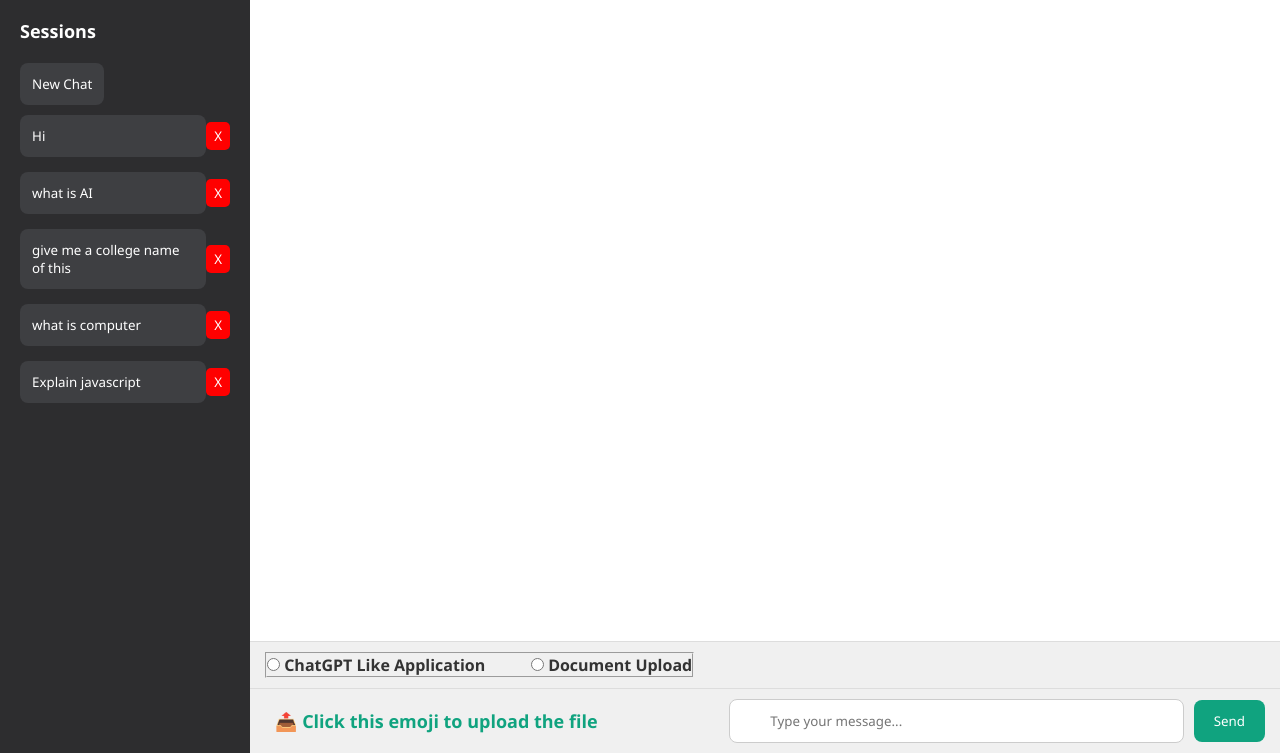
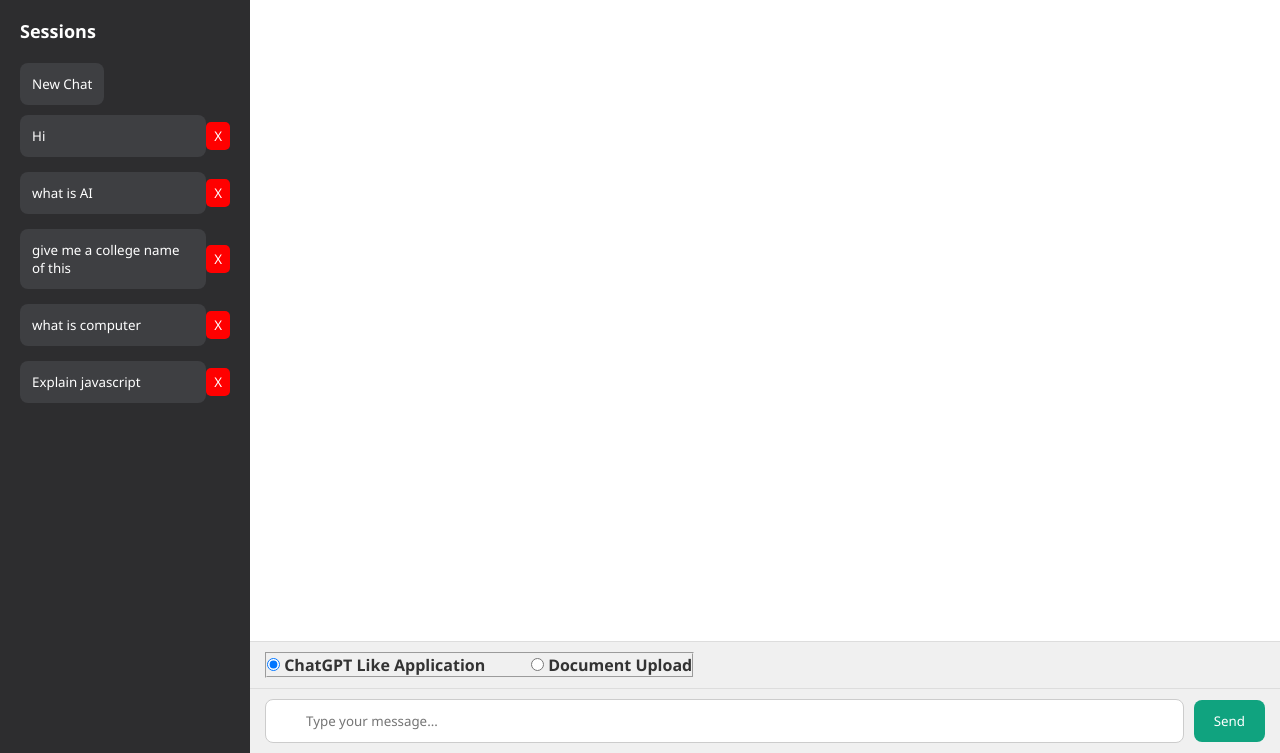
Before and after one commit to santhosh17august2003-cloud/ChatbotDocumentUpload, a Django app: page /chat/ in a window 1280 px wide. Shown: the part 47-800 px from the top of the page. Run offline with Django 5.2, Linux system fonts and the light colour scheme; a user stored in the database is signed in; data comes from the database, SQL or seed files in the repository.

Commit message:
Radio button click event

```diff
--- a/ChatappTechjays/templates/Chatapp/chat.html
+++ b/ChatappTechjays/templates/Chatapp/chat.html
@@ -38,7 +38,7 @@
         @media (max-width: 480px) { .navbar { flex-direction: column; align-items: flex-start; } .navbar a { margin: 5px 0; font-size: 14px; } .input-area { flex-direction: column; } .input-wrapper input[type="text"], .input-area button { width: 100%; } }
     </style>
 </head>
-<body>
+<body onload="myFunction()">
     <div class="navbar">
         <div class="logo"> Santhosh ChatGPT </div>
         <div>
@@ -80,14 +80,14 @@
             <div class = "input-area">
                 <div class = "input-wrapper">
                     <fieldset id="group1">
-                       <label><input type="radio" value="ChatGPT Like Application" name="group1"> <b>ChatGPT Like Application</b></label>
+                       <label><input type="radio" id="rdoChatgpt" value="ChatGPT Like Application" name="group1" onclick="hide();"> <b>ChatGPT Like Application</b></label>
                        &nbsp;&nbsp;&nbsp;&nbsp;&nbsp;&nbsp;&nbsp;&nbsp;&nbsp;
-                        <label><input type="radio" value="Document Upload" name="group1">  <b>Document Upload</b></label>
+                        <label><input type="radio" id="rdoDoc" value="Document Upload" name="group1" onclick="show();">  <b>Document Upload</b></label>
                     </fieldset>
                 </div>
             </div>
             <div class="input-area">
-                <div class="input-wrapper">
+                <div class="input-wrapper" id="divDoc">
                     <label for="fileInput" id="uploadLabel">📤 <b>Click this emoji to upload the file</b></label>
                     &nbsp;&nbsp;&nbsp;&nbsp;&nbsp;&nbsp;&nbsp;&nbsp;&nbsp;&nbsp;&nbsp;&nbsp;&nbsp;&nbsp;&nbsp;&nbsp;&nbsp;&nbsp;&nbsp;&nbsp;&nbsp;
                     &nbsp;&nbsp;&nbsp;&nbsp;&nbsp;&nbsp;&nbsp;
@@ -102,6 +102,16 @@
     </div>
 
 <script>
+     function myFunction(){
+        document.getElementById('rdoChatgpt').click();
+  document.getElementById('divDoc').style.display ='none';
+}
+    function hide(){
+  document.getElementById('divDoc').style.display ='none';
+}
+function show(){
+  document.getElementById('divDoc').style.display = 'block';
+}
 const chatBox = document.getElementById("chatBox");
 const messageInput = document.getElementById("messageInput");
 const sendBtn = document.getElementById("sendBtn");
@@ -115,8 +125,8 @@ let isFirstMessage = "{{ session_name }}".startsWith("Chat "); // Helper flag
 // ---------- File Upload ----------
 fileInput.addEventListener("change", (e) => {
     uploadedFile = e.target.files[0];
-    if (uploadedFile) alert("File ready: " + uploadedFile.name);
-});
+    if (uploadedFile) alert("Successfully Uploaded : " +"\""+ uploadedFile.name +"\""+" You can ask the questions from the document");
+})
 
 // ---------- Send Message ----------
 sendBtn.addEventListener("click", sendMessage);
```
